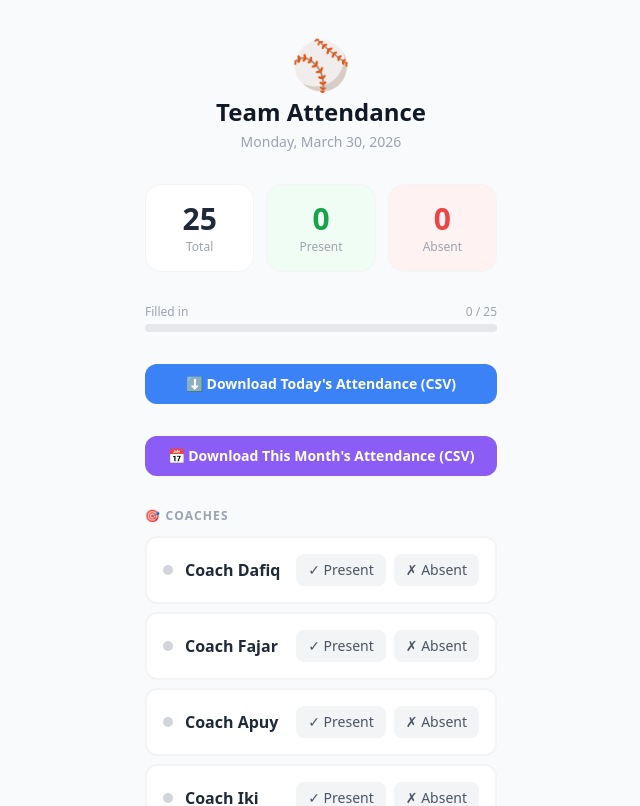
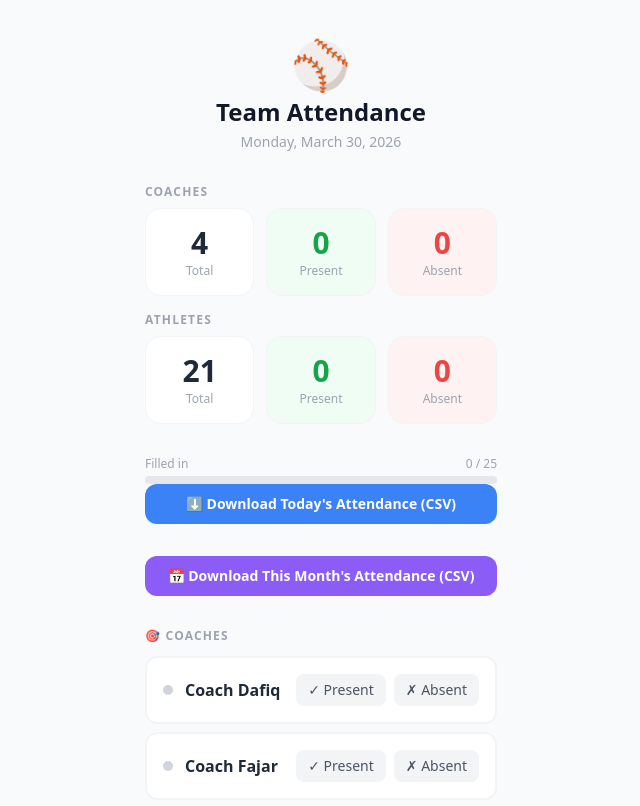
Before and after one commit to ShiranikuNakonbae/baseball_attendance, a Next.js app: page / in a window 1280 px wide. Shown: the top 806 px of the page, without its empty margins (319-959 px from the left). Built offline with nearby package versions, Linux system fonts and the light colour scheme; no server answers; the database is empty.

Commit message:
separate coaches and athletes

```diff
--- a/app/page.tsx
+++ b/app/page.tsx
@@ -115,13 +115,15 @@ export default function Home() {
     const url = URL.createObjectURL(blob);
     const a = document.createElement("a");
     a.href = url;
-    a.download = `attendance-${new Date().toLocaleDateString("en-CA", { timeZone: "Asia/Jakarta" })}.csv`
+    a.download = `attendance-${new Date().toLocaleDateString("en-CA", { timeZone: "Asia/Jakarta" })}.csv`;
     a.click();
     URL.revokeObjectURL(url);
   };
 
   const downloadMonthlyCSV = async () => {
-    const month = new Date().toLocaleDateString("en-CA", { timeZone: "Asia/Jakarta" }).slice(0, 7)
+    const month = new Date()
+      .toLocaleDateString("en-CA", { timeZone: "Asia/Jakarta" })
+      .slice(0, 7);
     const res = await fetch(`/api/attendance/monthly?month=${month}`);
     const { csv, days } = await res.json();
     if (!csv) return alert("No data found for this month.");
@@ -136,11 +138,24 @@ export default function Home() {
   };
 
   const allMembers = [...TEAM.coaches, ...TEAM.athletes];
-  const filled = allMembers.filter((m) => attendance[m.id]).length;
-  const present = allMembers.filter(
+
+  const coachFilled = TEAM.coaches.filter((m) => attendance[m.id]).length;
+  const coachPresent = TEAM.coaches.filter(
     (m) => attendance[m.id] === "present",
   ).length;
-  const absent = allMembers.filter((m) => attendance[m.id] === "absent").length;
+  const coachAbsent = TEAM.coaches.filter(
+    (m) => attendance[m.id] === "absent",
+  ).length;
+
+  const athleteFilled = TEAM.athletes.filter((m) => attendance[m.id]).length;
+  const athletePresent = TEAM.athletes.filter(
+    (m) => attendance[m.id] === "present",
+  ).length;
+  const athleteAbsent = TEAM.athletes.filter(
+    (m) => attendance[m.id] === "absent",
+  ).length;
+
+  const totalFilled = coachFilled + athleteFilled;
 
   const renderSection = (title: string, emoji: string, members: Member[]) => (
     <section className="mb-8">
@@ -173,24 +188,27 @@ export default function Home() {
           <p className="text-gray-400 text-sm mt-1">{today}</p>
         </div>
 
-        {/* Stats */}
-        <div className="grid grid-cols-3 gap-3 mb-8">
+        {/* Coach Stats */}
+        <p className="text-xs font-bold text-gray-400 uppercase tracking-widest mb-2">
+          Coaches
+        </p>
+        <div className="grid grid-cols-3 gap-3 mb-4">
           {[
             {
               label: "Total",
-              value: allMembers.length,
+              value: TEAM.coaches.length,
               color: "text-gray-800",
               bg: "bg-white",
             },
             {
               label: "Present",
-              value: present,
+              value: coachPresent,
               color: "text-green-600",
               bg: "bg-green-50",
             },
             {
               label: "Absent",
-              value: absent,
+              value: coachAbsent,
               color: "text-red-500",
               bg: "bg-red-50",
             },
@@ -205,20 +223,52 @@ export default function Home() {
           ))}
         </div>
 
-        {/* Progress bar */}
-        <div className="mb-8">
+        {/* Athlete Stats */}
+        <p className="text-xs font-bold text-gray-400 uppercase tracking-widest mb-2">
+          Athletes
+        </p>
+        <div className="grid grid-cols-3 gap-3 mb-8">
+          {[
+            {
+              label: "Total",
+              value: TEAM.athletes.length,
+              color: "text-gray-800",
+              bg: "bg-white",
+            },
+            {
+              label: "Present",
+              value: athletePresent,
+              color: "text-green-600",
+              bg: "bg-green-50",
+            },
+            {
+              label: "Absent",
+              value: athleteAbsent,
+              color: "text-red-500",
+              bg: "bg-red-50",
+            },
+          ].map((s) => (
+            <div
+              key={s.label}
+              className={`${s.bg} rounded-2xl p-4 text-center border border-gray-100`}
+            >
+              <div className={`text-3xl font-bold ${s.color}`}>{s.value}</div>
+              <div className="text-xs text-gray-400 mt-0.5">{s.label}</div>
+            </div>
+          ))}
+        </div>
+
         <div className="flex justify-between text-xs text-gray-400 mb-1">
           <span>Filled in</span>
           <span>
-              {filled} / {allMembers.length}
+            {totalFilled} / {allMembers.length}
           </span>
         </div>
         <div className="h-2 bg-gray-200 rounded-full overflow-hidden">
           <div
             className="h-full bg-blue-400 rounded-full transition-all duration-500"
-              style={{ width: `${(filled / allMembers.length) * 100}%` }}
+            style={{ width: `${(totalFilled / allMembers.length) * 100}%` }}
           />
-          </div>
         </div>
 
         <button
```
Lines whose indentation alone changed are shown as unchanged.
